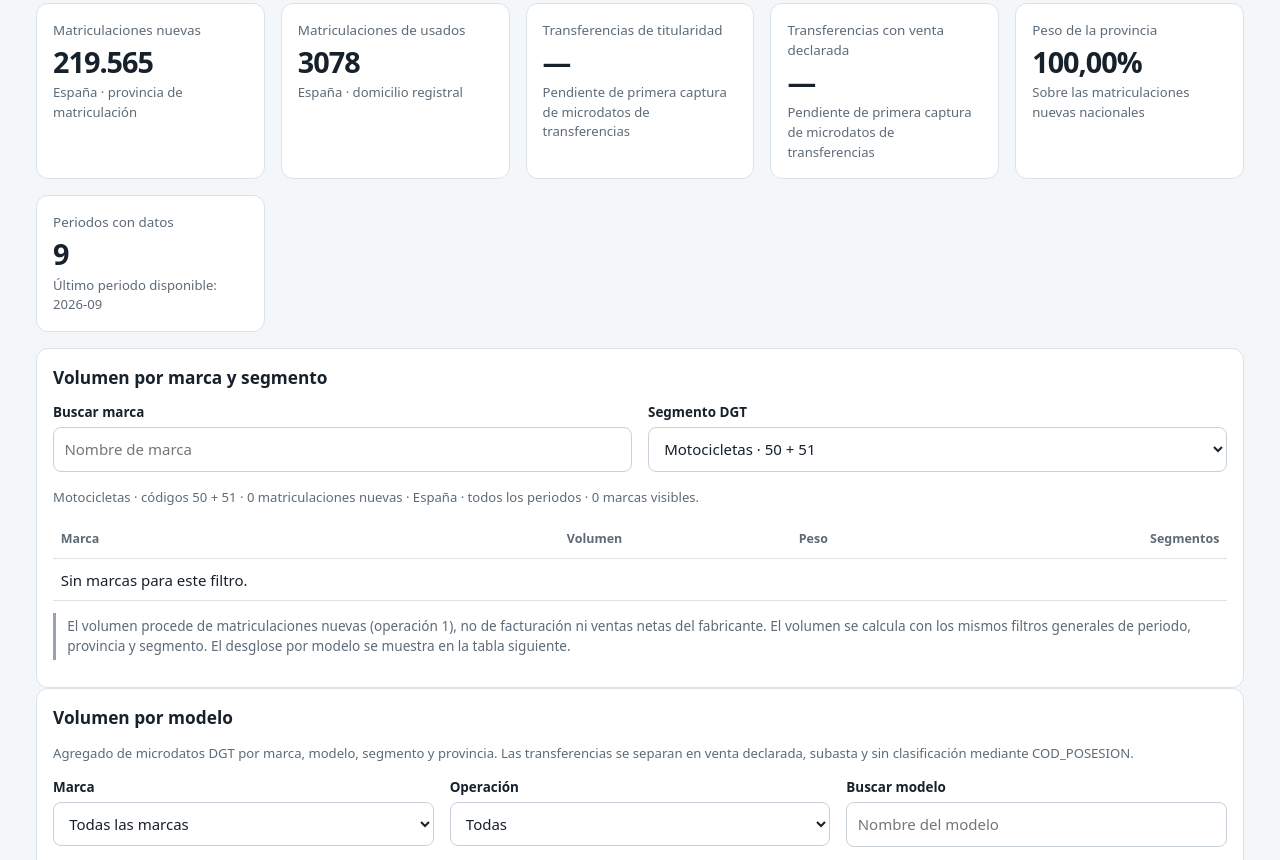
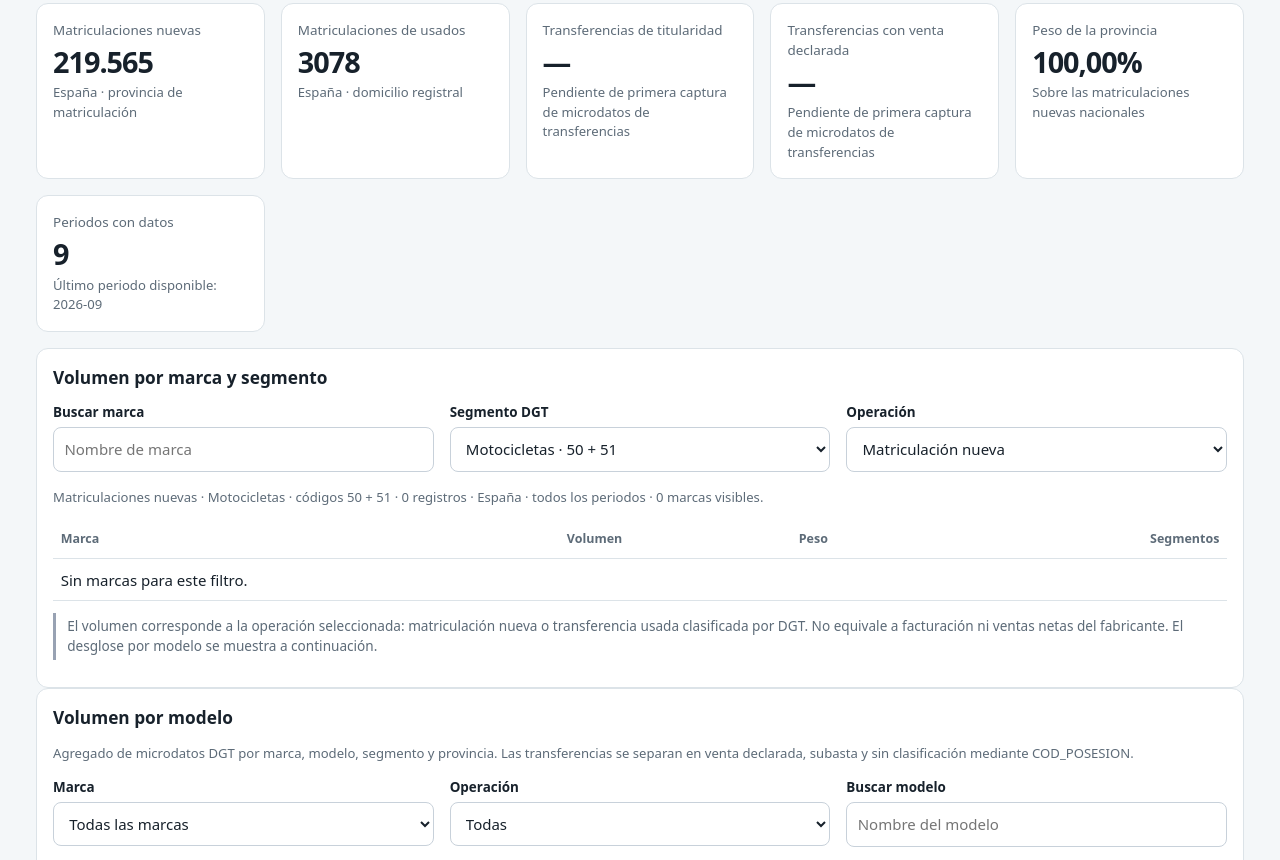
Before and after one commit to salmontotheiron-max/motocicletas, a plain HTML site: page index.html in a window 1280 px wide. Shown: the part 367-1227 px from the top of the page. Drawn offline with Linux system fonts and the light colour scheme.

Commit message:
Filtrar volumen por marca entre matriculaciones nuevas y ventas usadas declaradas

```diff
--- a/index.html
+++ b/index.html
@@ -59,10 +59,11 @@ a{color:var(--accent)}.nowrap{white-space:nowrap}
     <div class="filters" style="padding:0;border:0;margin:.5rem 0 1rem">
       <div><label for="brandSearch">Buscar marca</label><input id="brandSearch" type="search" placeholder="Nombre de marca" style="font:inherit;border:1px solid #c8d1da;border-radius:8px;padding:.65rem;width:100%"></div>
       <div><label for="brandSegment">Segmento DGT</label><select id="brandSegment"><option value="motos" selected>Motocicletas · 50 + 51</option><option value="all">Todos los segmentos observados</option><option value="50">Motocicleta 2 ruedas</option><option value="51">Motocicleta con sidecar</option><option value="90">Ciclomotor 2 ruedas</option><option value="91">Ciclomotor 3 ruedas</option></select></div>
+      <div><label for="brandOperation">Operación</label><select id="brandOperation"><option value="matriculacion_nueva">Matriculación nueva</option><option value="venta">Venta declarada DGT (COD_POSESION=V)</option><option value="subasta">Subasta</option><option value="transferencia_sin_clasificar">Transferencia sin clasificar</option></select></div>
     </div>
     <p class="small" id="brandScope">Matriculaciones nuevas observadas en DGT MATRABA, acumulado de los periodos publicados.</p>
     <div style="overflow-x:auto"><table><thead><tr><th>Marca</th><th>Volumen</th><th>Peso</th><th>Segmentos</th></tr></thead><tbody id="brandRanking"></tbody></table></div>
-    <p class="note">El volumen procede de matriculaciones nuevas (operación 1), no de facturación ni ventas netas del fabricante. El volumen se calcula con los mismos filtros generales de periodo, provincia y segmento. El desglose por modelo se muestra en la tabla siguiente.</p>
+    <p class="note">El volumen corresponde a la operación seleccionada: matriculación nueva o transferencia usada clasificada por DGT. No equivale a facturación ni ventas netas del fabricante. El desglose por modelo se muestra a continuación.</p>
   </section>
   <section class="panel" aria-label="Desglose por modelo">
     <h2>Volumen por modelo</h2>
@@ -309,9 +310,9 @@ function renderFlows(f){
 }
 function renderBrands(){
   const query=(el("brandSearch").value||"").trim().toLocaleLowerCase("es");
-  const segment=el("brandSegment").value, f=selected();
+  const segment=el("brandSegment").value, operation=el("brandOperation").value, f=selected();
   const grouped=new Map();
-  state.models.filter(r=>r.tipo_registro==="matriculacion_nueva"&&
+  state.models.filter(r=>r.tipo_registro===operation&&
     (f.period==="all"||r.periodo===f.period)&&
     (f.province==="all"||r.provincia===f.province)&&typeOK(r,f.kind)&&
     (segment==="all"||(segment==="motos"?["50","51"].includes(r.COD_TIPO):r.COD_TIPO===segment)))
@@ -324,8 +325,9 @@ function renderBrands(){
   const allRows=[...grouped.values()].sort((a,b)=>b.volume-a.volume);
   const total=allRows.reduce((sum,item)=>sum+item.volume,0);
   const rows=allRows.filter(item=>item.name.toLocaleLowerCase("es").includes(query));
-  el("brandScope").textContent=(segment==="all"?"Todos los segmentos observados":segment==="motos"?"Motocicletas · códigos 50 + 51":"Código DGT "+segment)+
-    " · "+fmt(total)+" matriculaciones nuevas · "+(f.province==="all"?"España":f.province)+" · "+(f.period==="all"?"todos los periodos":f.period)+" · "+rows.length+" marcas visibles.";
+  const operationLabel={"matriculacion_nueva":"Matriculaciones nuevas","venta":"Ventas declaradas DGT (COD_POSESION=V)","subasta":"Subastas","transferencia_sin_clasificar":"Transferencias sin clasificar"}[operation]||operation;
+  el("brandScope").textContent=operationLabel+" · "+(segment==="all"?"Todos los segmentos observados":segment==="motos"?"Motocicletas · códigos 50 + 51":"Código DGT "+segment)+
+    " · "+fmt(total)+" registros · "+(f.province==="all"?"España":f.province)+" · "+(f.period==="all"?"todos los periodos":f.period)+" · "+rows.length+" marcas visibles.";
   el("brandRanking").innerHTML=rows.map(item=>{
     const mix=Object.entries(item.types).sort((a,b)=>b[1]-a[1]).map(([code,value])=>code+": "+fmt(value)).join(" · ");
     const share=total?item.volume/total*100:0;
@@ -351,6 +353,7 @@ function exportCSV(){
 ["period","province","kind"].forEach(id=>el(id).addEventListener("change",render));
 el("brandSearch").addEventListener("input",renderBrands);
 el("brandSegment").addEventListener("change",renderBrands);
+el("brandOperation").addEventListener("change",renderBrands);
 el("modelBrand").addEventListener("change",()=>renderModels(selected()));
 el("modelOperation").addEventListener("change",()=>renderModels(selected()));
 el("modelSearch").addEventListener("input",()=>renderModels(selected()));
```
